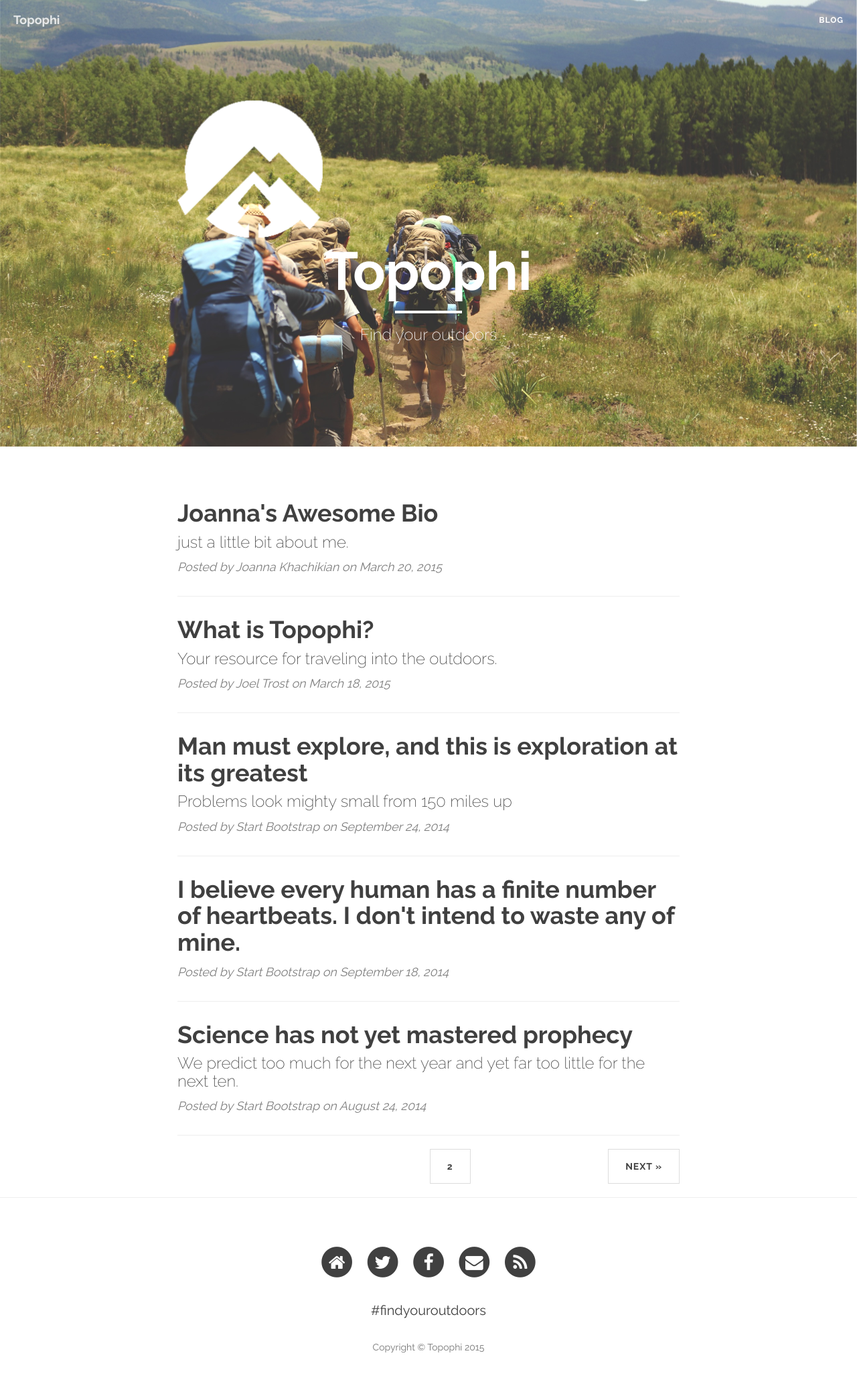
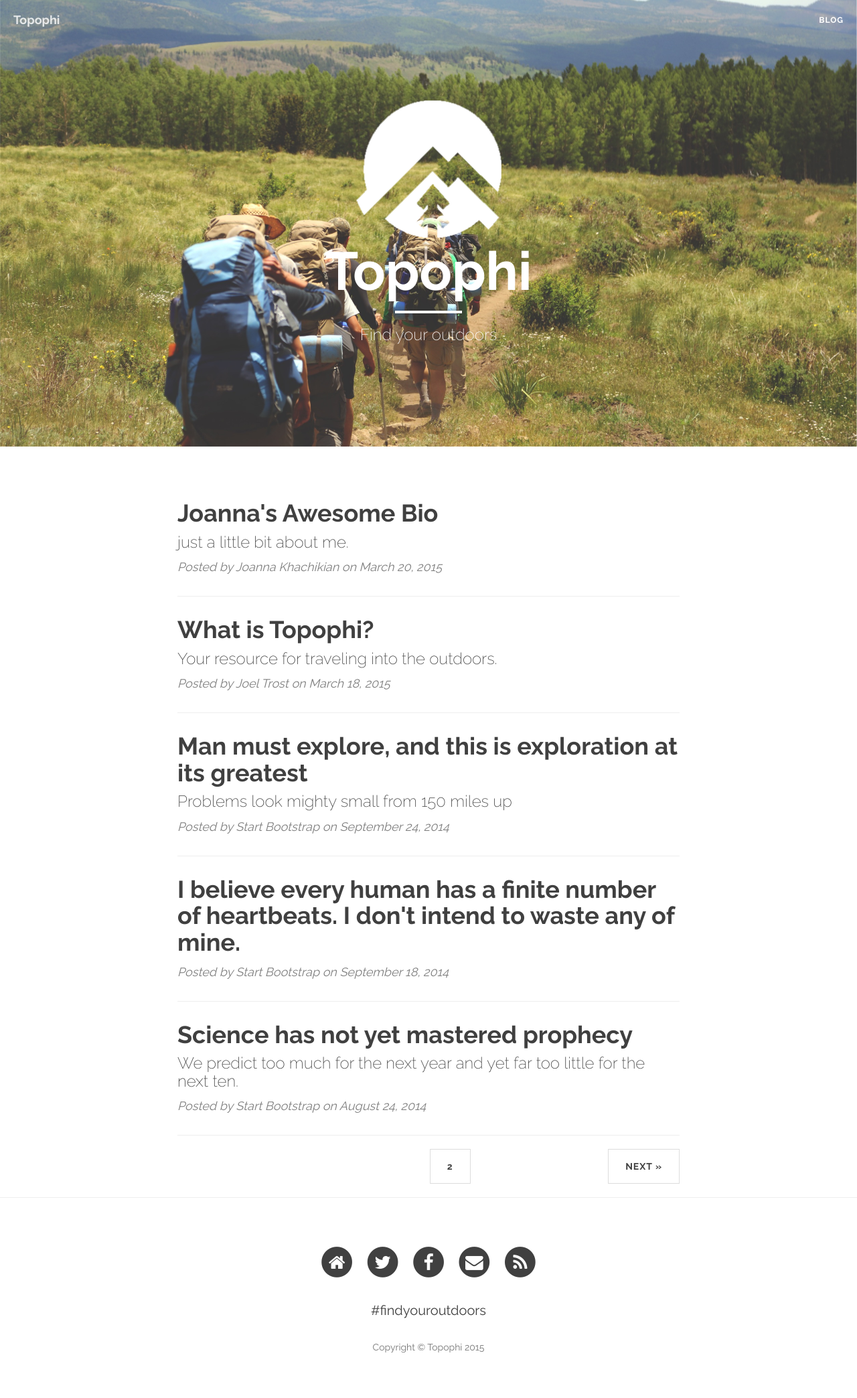
Before and after one commit to Topophi/topophi.github.io, a Jekyll site: the page built from index.html, in a window 1280 px wide. Shown: the whole page at 67% size. Built offline with Jekyll 4.4.1, drawn with Linux system fonts in a browser that asks for light colours; nearby versions of some CDN libraries; the list of posts is cut into pages by our own code.

Commit message:
Fixed logo placement

```diff
--- a/_layouts/page.html
+++ b/_layouts/page.html
@@ -8,7 +8,7 @@
         <div class="row">
             <div class="col-lg-8 col-lg-offset-2 col-md-10 col-md-offset-1">
                 <div class="site-heading">
-                    <img src="{{ site.baseurl }}/{{ site.logo-img }}" alt="Topophi" />
+                    <img src="{{ site.baseurl }}/{{ site.logo-img }}" class='center' alt="Topophi" />
                     <h1>{% if page.title %}{{ page.title }}{% else %}{{ site.title }}{% endif %}</h1>
                     <hr class="small">
                     <span class="subheading">{% if page.description %}{{ page.description }}{% else %}{{ site.description }}{% endif %}</span>
--- a/css/clean-blog.css
+++ b/css/clean-blog.css
@@ -176,6 +176,12 @@
   font-family: 'Raleway', sans-serif;
   font-weight: 300;
   margin: 10px 0 0;
+}
+.intro-header .site-heading .center,
+.intro-header .page-heading .center {
+  display: block;
+  margin-left: auto;
+  margin-right: auto;
 }
 @media only screen and (min-width: 768px) {
   .intro-header .site-heading h1,
--- a/less/clean-blog.less
+++ b/less/clean-blog.less
@@ -190,6 +190,11 @@
 			.sans-serif;
 			font-weight: 300;
 			margin: 10px 0 0;
+		}
+		.center {
+			display: block;
+			margin-left: auto;
+			margin-right: auto;
 		}
 		@media only screen and (min-width: 768px) {
 			h1 {
```
Also changed, not shown: css/clean-blog.min.css.
